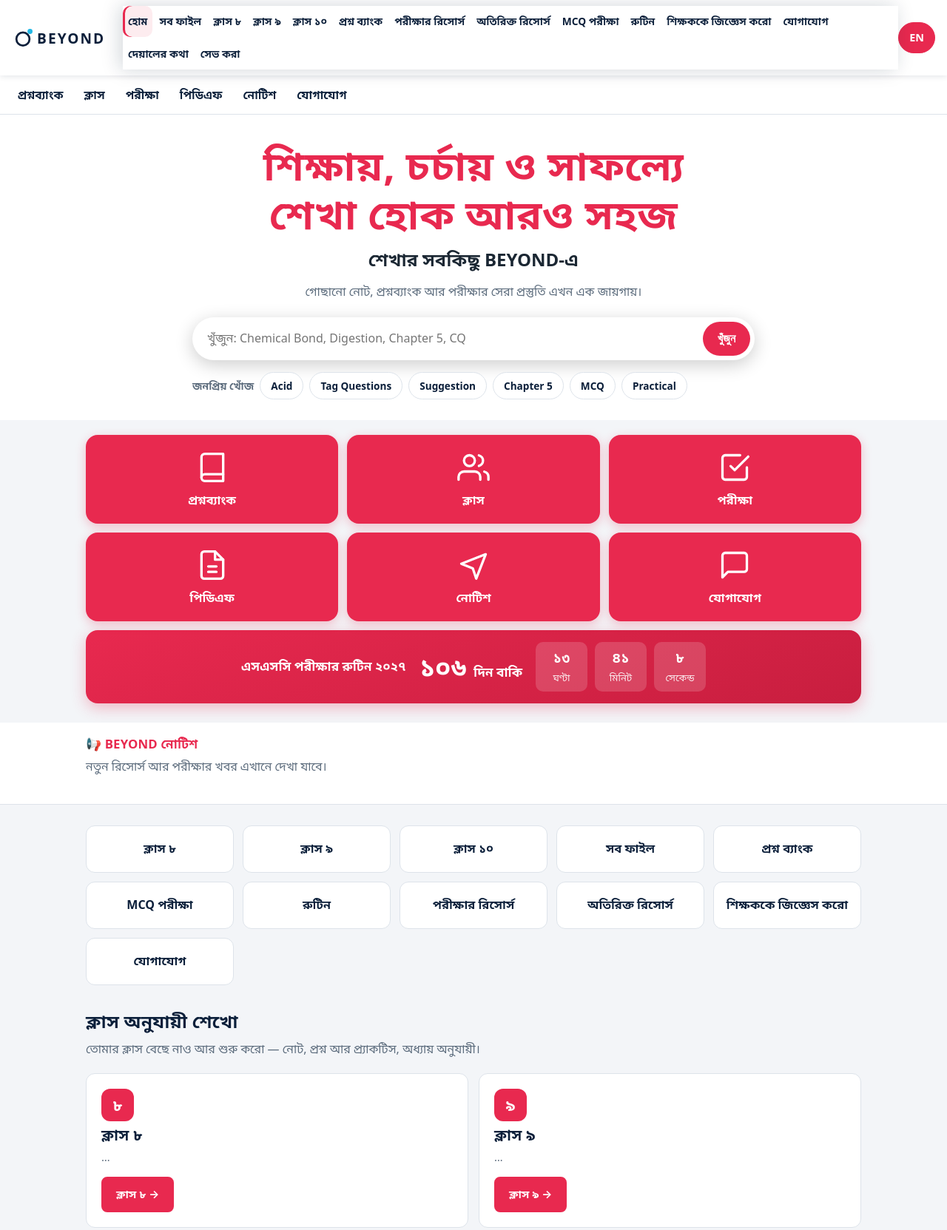
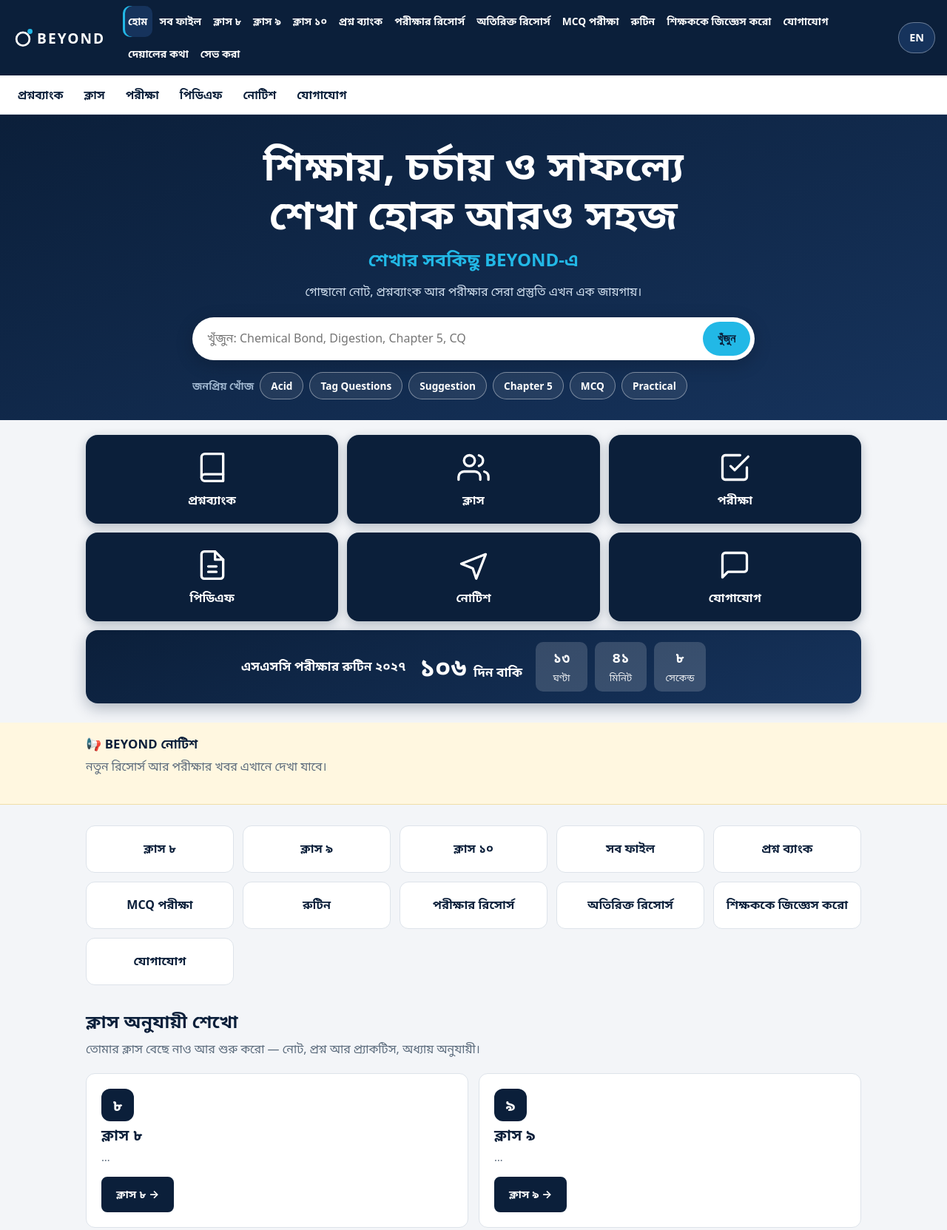
Before and after one commit to erictoh69-bot/Beyond, a plain HTML site: page index.html in a window 1280 px wide. Shown: the top 1663 px of the page at 74% size. Drawn offline with Linux system fonts and the light colour scheme; no server answers.

Commit message:
Revert red theme to original navy/cyan BEYOND colours

```diff
--- a/style.css
+++ b/style.css
@@ -1,6 +1,6 @@
 /* BEYOND – design tokens. Dark mode later: override these variables. */
 :root{
-  --navy:#0B1F3A;--navy2:#16335C;--cyan:#22B8E6;--cyan-d:#0A7EA4;--tint:#E8F7FD;--red:#E8294F;--red-d:#C81E3F;--red-tint:#FDECEF;
+  --navy:#0B1F3A;--navy2:#16335C;--cyan:#22B8E6;--cyan-d:#0A7EA4;--tint:#E8F7FD;
   --white:#fff;--bg:#F3F5F8;--line:#DDE3EA;--text:#1B2733;--muted:#5B6B7C;
   --r:12px;--sans:system-ui,-apple-system,"Segoe UI",Roboto,"Noto Sans Bengali",sans-serif;--serif:Georgia,"Times New Roman",serif;
 }
@@ -15,21 +15,21 @@ h1,h2,h3{color:var(--navy);line-height:1.25;margin:0 0 .4em;font-weight:800;lett
 .sub{color:var(--muted);margin:0 0 20px;max-width:60ch}
 
 /* header */
-.top{position:sticky;top:0;z-index:30;background:#fff;color:var(--navy);box-shadow:0 1px 8px rgba(11,31,58,.12)}
+.top{position:sticky;top:0;z-index:30;background:var(--navy);color:#fff}
 .bar{max-width:1080px;margin:0 auto;padding:8px 16px;display:flex;align-items:center;justify-content:space-between;min-height:56px}
-.logo{color:var(--navy);display:block;width:150px}
+.logo{color:#fff;display:block;width:150px}
 .logo svg{display:block;width:100%;height:auto}
 .burger{background:none;border:0;width:48px;height:48px;display:grid;place-content:center;gap:5px;cursor:pointer}
-.burger span{display:block;width:24px;height:2.5px;background:var(--navy);border-radius:2px;transition:transform .2s,opacity .2s}
+.burger span{display:block;width:24px;height:2.5px;background:#fff;border-radius:2px;transition:transform .2s,opacity .2s}
 .open .burger span:nth-child(1){transform:translateY(7.5px) rotate(45deg)}
 .open .burger span:nth-child(2){opacity:0}
 .open .burger span:nth-child(3){transform:translateY(-7.5px) rotate(-45deg)}
-#menu{position:fixed;top:0;right:0;bottom:0;width:min(290px,82vw);background:#fff;padding:72px 12px 20px;transform:translateX(100%);transition:transform .25s;overflow-y:auto;z-index:40;display:flex;flex-direction:column;gap:2px;box-shadow:-4px 0 24px rgba(11,31,58,.18)}
+#menu{position:fixed;top:0;right:0;bottom:0;width:min(290px,82vw);background:var(--navy);padding:72px 12px 20px;transform:translateX(100%);transition:transform .25s;overflow-y:auto;z-index:40;display:flex;flex-direction:column;gap:2px}
 .open #menu{transform:none}
-#menu a{color:var(--navy);text-decoration:none;padding:14px 16px;border-radius:10px;font-weight:600;min-height:48px}
-#menu a.sub{padding:8px 16px 8px 30px;font-size:.9rem;font-weight:500;color:var(--muted);min-height:40px}
-#menu a.sub::before{content:'› ';color:var(--red)}
-#menu a.on{background:var(--red-tint);box-shadow:inset 3px 0 var(--red)}
+#menu a{color:#fff;text-decoration:none;padding:14px 16px;border-radius:10px;font-weight:600;min-height:48px}
+#menu a.sub{padding:8px 16px 8px 30px;font-size:.9rem;font-weight:500;color:#C9D7E6;min-height:40px}
+#menu a.sub::before{content:'› ';color:var(--cyan)}
+#menu a.on{background:var(--navy2);box-shadow:inset 3px 0 var(--cyan)}
 .scrim{position:fixed;inset:0;background:rgba(11,31,58,.55);opacity:0;pointer-events:none;transition:opacity .25s;z-index:35}
 .open .scrim{opacity:1;pointer-events:auto}
 .open .burger{position:relative;z-index:50}
@@ -44,16 +44,16 @@ h1,h2,h3{color:var(--navy);line-height:1.25;margin:0 0 .4em;font-weight:800;lett
 }
 
 /* hero */
-.hero{background:#fff;color:var(--text);padding:36px 16px 28px;text-align:center}
+.hero{background:linear-gradient(160deg,var(--navy),var(--navy2));color:#fff;padding:36px 16px 28px;text-align:center}
 .hero .in{max-width:760px;margin:0 auto}
-.hero h1{color:var(--red);font-size:clamp(1.8rem,8vw,3.4rem);margin-bottom:.25em;line-height:1.2}
-.hero h2{color:var(--text);font-size:clamp(1.15rem,4vw,1.5rem);font-weight:700;letter-spacing:0}
-.hero p{color:var(--muted);max-width:56ch;margin-left:auto;margin-right:auto}
+.hero h1{color:#fff;font-size:clamp(1.8rem,8vw,3.4rem);margin-bottom:.25em;line-height:1.2}
+.hero h2{color:var(--cyan);font-size:clamp(1.15rem,4vw,1.5rem);font-weight:700;letter-spacing:0}
+.hero p{color:#D4E2F1;max-width:56ch;margin-left:auto;margin-right:auto}
 .sform{display:flex;gap:8px;margin-top:22px;background:#fff;border-radius:999px;padding:6px;box-shadow:0 6px 24px rgba(0,0,0,.2)}
 .sform input{flex:1;min-width:0;border:0;background:none;font:inherit;padding:10px 14px;color:var(--text);border-radius:999px}
 .sform input:focus-visible{outline:0}
-.sform:focus-within{outline:3px solid var(--red)}
-.sform button{border:0;background:var(--red);color:#fff;font-weight:700;font-size:1rem;padding:10px 20px;border-radius:999px;cursor:pointer;min-height:44px}
+.sform:focus-within{outline:3px solid var(--cyan)}
+.sform button{border:0;background:var(--cyan);color:var(--navy);font-weight:700;font-size:1rem;padding:10px 20px;border-radius:999px;cursor:pointer;min-height:44px}
 .sform.plain{box-shadow:none;border:1px solid var(--line);margin:0 0 18px}
 
 /* grids and cards */
@@ -123,15 +123,15 @@ time{color:var(--muted);font-size:.8rem}
 .foot p{max-width:56ch;margin:0 auto}
 
 /* language toggle */
-.langbtn{order:2;margin-left:auto;background:var(--red);color:#fff;border:1px solid var(--red);border-radius:999px;font:inherit;font-weight:700;font-size:.9rem;padding:8px 14px;cursor:pointer;min-height:40px}
+.langbtn{order:2;margin-left:auto;background:var(--navy2);color:#fff;border:1px solid rgba(255,255,255,.35);border-radius:999px;font:inherit;font-weight:700;font-size:.9rem;padding:8px 14px;cursor:pointer;min-height:40px}
 .burger{order:3}
 @media(min-width:900px){.langbtn{margin-left:0;order:3}}
 
 /* popular searches */
 .pop{display:flex;gap:8px;flex-wrap:wrap;align-items:center;margin-top:16px}
-.pop span{color:var(--muted);font-size:.85rem;font-weight:600}
-.pop button{border:1px solid var(--line);background:#fff;color:var(--navy);font:inherit;font-size:.85rem;font-weight:600;padding:7px 14px;border-radius:999px;cursor:pointer;min-height:36px}
-.pop button:hover{background:var(--red-tint)}
+.pop span{color:#9FB6CF;font-size:.85rem;font-weight:600}
+.pop button{border:1px solid rgba(255,255,255,.4);background:rgba(255,255,255,.08);color:#fff;font:inherit;font-size:.85rem;font-weight:600;padding:7px 14px;border-radius:999px;cursor:pointer;min-height:36px}
+.pop button:hover{background:rgba(255,255,255,.18)}
 
 /* bottom nav (mobile only) */
 .bnav{display:flex;position:fixed;left:0;right:0;bottom:0;z-index:30;background:var(--navy);border-top:1px solid rgba(255,255,255,.15);padding:6px 4px calc(6px + env(safe-area-inset-bottom))}
@@ -227,26 +227,17 @@ button.btn{font:inherit;cursor:pointer}
 .score{font-size:1.4rem;margin:0}
 .score strong{font-size:2.6rem;color:var(--navy)}
 
-/* ---- aapathshala-style: top nav strip + red tiles ---- */
+/* ---- top nav strip + tiles ---- */
 .topnav{display:flex;gap:4px;overflow-x:auto;background:#fff;border-bottom:1px solid var(--line);padding:6px 12px;scrollbar-width:none}
 .topnav::-webkit-scrollbar{display:none}
 .topnav a{flex:0 0 auto;color:var(--navy);text-decoration:none;font-weight:700;font-size:.95rem;padding:8px 12px;border-radius:999px;white-space:nowrap}
-.topnav a:hover{background:var(--red-tint);color:var(--red-d)}
+.topnav a:hover{background:var(--tint);color:var(--cyan-d)}
 .tiles-wrap{padding-top:20px;padding-bottom:8px}
 .tiles{display:grid;gap:12px;grid-template-columns:repeat(3,1fr)}
-.tile{display:flex;flex-direction:column;align-items:center;justify-content:center;gap:10px;background:var(--red);color:#fff;text-decoration:none;border-radius:16px;padding:22px 8px 18px;min-height:118px;font-weight:700;font-size:1rem;text-align:center;box-shadow:0 4px 14px rgba(232,41,79,.28)}
-.tile:hover{background:var(--red-d)}
+.tile{display:flex;flex-direction:column;align-items:center;justify-content:center;gap:10px;background:var(--navy);color:#fff;text-decoration:none;border-radius:16px;padding:22px 8px 18px;min-height:118px;font-weight:700;font-size:1rem;text-align:center;box-shadow:0 4px 14px rgba(11,31,58,.28)}
+.tile:hover{background:var(--navy2)}
 .tile-ic{width:44px;height:44px;display:block}
 .tile-ic svg{width:100%;height:100%}
-.course-n{background:var(--red)}
-.course .btn{background:var(--red);border-color:var(--red)}
-.mcq-card{background:linear-gradient(160deg,var(--red),var(--red-d));border-color:var(--red)}
-.mcq-card .course-n{background:#fff;color:var(--red)}
-.notice{background:#fff;border-bottom:1px solid var(--line)}
-.notice h2{color:var(--red)}
-.bnav{background:#fff;border-top:1px solid var(--line)}
-.bnav a{color:var(--muted)}
-.bnav a.on{color:var(--red);background:var(--red-tint)}
 @media(max-width:420px){.tile{font-size:.92rem;min-height:104px}.tile-ic{width:38px;height:38px}}
 
 /* desktop nav: 14 items must fit one row — wider bar, tighter links */
@@ -258,7 +249,7 @@ button.btn{font:inherit;cursor:pointer}
 }
 
 /* ---- SSC 2027 routine + countdown ---- */
-.cd{display:block;background:linear-gradient(160deg,var(--red),var(--red-d));color:#fff;border-radius:16px;padding:26px 18px;text-align:center;text-decoration:none;box-shadow:0 6px 20px rgba(232,41,79,.3);margin-bottom:22px}
+.cd{display:block;background:linear-gradient(160deg,var(--navy),var(--navy2));color:#fff;border-radius:16px;padding:26px 18px;text-align:center;text-decoration:none;box-shadow:0 6px 20px rgba(11,31,58,.3);margin-bottom:22px}
 .cd-days{display:flex;flex-direction:column;align-items:center;line-height:1.05}
 .cd-num{font-size:clamp(3.6rem,16vw,5.5rem);font-weight:800;font-variant-numeric:tabular-nums;letter-spacing:-.02em}
 .cd-cap{font-size:1.25rem;font-weight:700;margin-top:2px}
@@ -279,7 +270,7 @@ button.btn{font:inherit;cursor:pointer}
 .cd-tag{font-weight:800;font-size:1.05rem}
 .rtable-wrap{overflow-x:auto;margin:6px 0 22px;border:1px solid var(--line);border-radius:var(--r);background:#fff}
 .rtable{width:100%;border-collapse:collapse;min-width:560px;font-size:.95rem}
-.rtable th{background:var(--red);color:#fff;text-align:left;padding:12px 14px;font-size:.9rem}
+.rtable th{background:var(--navy);color:#fff;text-align:left;padding:12px 14px;font-size:.9rem}
 .rtable th.c,.rtable td.c{text-align:center;white-space:nowrap}
 .rtable td{padding:11px 14px;border-top:1px solid var(--line);vertical-align:top}
-.rtable tr:nth-child(even) td{background:#FDF3F5}
+.rtable tr:nth-child(even) td{background:var(--tint)}
```
